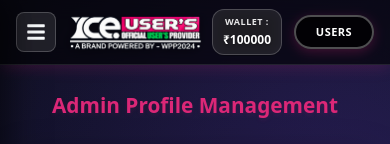
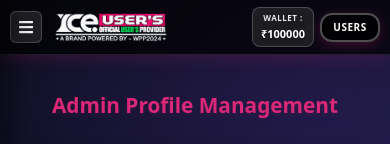
Before and after one commit to rishigaware/iceUsers, a React (Vite) app in the folder frontend/: page /admin/profile in a window 390 px wide. Shown: the top 144 px of the page. Built offline with nearby package versions, Linux system fonts and the light colour scheme; no server answers; sample sign-in values are in the browser's storage.

Commit message:
feat: add CSS modules for HomeHeading and TopNavbar components

```diff
--- a/frontend/src/components/Home/HomeHeading.module.css
+++ b/frontend/src/components/Home/HomeHeading.module.css
@@ -672,11 +672,11 @@ body {
 .buttonlogout {
   background: var(--main-gradient);
   color: var(--text-white);
-  border: 2px solid rgba(255, 255, 255, 0.2);
-  padding: 10px 20px;
-  font-size: 14px;
+  border: 1px solid rgba(255, 255, 255, 0.2);
+  padding: 5px 14px;
+  font-size: 0.78rem;
   font-weight: 600;
-  border-radius: 25px;
+  border-radius: 16px;
   cursor: pointer;
   transition: all 0.3s cubic-bezier(0.4, 0, 0.2, 1);
   position: relative;
@@ -729,6 +729,25 @@ body {
 .buttonlogout:hover {
   background: var(--gradient-red-orange);
   box-shadow: 0 8px 25px rgba(255, 107, 107, 0.4);
+}
+
+@media screen and (max-width: 768px) {
+  .buttonlogin,
+  .buttonlogout {
+    padding: 4px 10px !important;
+    font-size: 0.7rem !important;
+    border-radius: 12px !important;
+    letter-spacing: 0 !important;
+  }
+}
+
+@media screen and (max-width: 480px) {
+  .buttonlogin,
+  .buttonlogout {
+    padding: 3px 8px !important;
+    font-size: 0.65rem !important;
+    border-radius: 10px !important;
+  }
 }
 
 /* Responsive Styles for Medium Screens */
--- a/frontend/src/components/Navbar/TopNavbar.module.css
+++ b/frontend/src/components/Navbar/TopNavbar.module.css
@@ -164,36 +164,45 @@
 
 @media (max-width: 480px) {
   .navbar {
-    padding: 8px 16px;
-    height: 65px;
-    background: rgba(0, 0, 0, 0.6);
+    padding: 6px 10px;
+    height: 55px;
+    background: rgba(0, 0, 0, 0.7);
+  }
+
+  .hamburgerBtn {
+    width: 32px;
+    height: 32px;
+    font-size: 1rem;
+    border-radius: 6px;
   }
 
   .logo {
-    height: 45px; /* Reduced from 55px */
+    height: 38px;
   }
 
   .navLinks {
-    gap: 12px;
+    gap: 6px;
   }
 
   .walletContainer {
-    padding: 5px 10px;
+    padding: 4px 8px;
+    border-radius: 8px;
   }
 
   .walletBalance {
-    font-size: 9px;
-    margin-bottom: 3px;
+    font-size: 8px;
+    margin-bottom: 2px;
   }
 
   .balanceAmount {
-    font-size: 12px;
+    font-size: 11px;
   }
 
   .navButton {
-    padding: 7px 14px;
-    font-size: 11px;
-    min-width: 80px;
+    padding: 5px 10px;
+    font-size: 10px;
+    min-width: 60px;
+    border-radius: 12px;
   }
 }
 
--- a/frontend/src/components/admin/components/Home/HomeHeading.module.css
+++ b/frontend/src/components/admin/components/Home/HomeHeading.module.css
@@ -671,11 +671,11 @@ body {
 .buttonlogout {
   background: var(--main-gradient);
   color: var(--text-white);
-  border: 2px solid rgba(255, 255, 255, 0.2);
-  padding: 10px 20px;
-  font-size: 14px;
+  border: 1px solid rgba(255, 255, 255, 0.2);
+  padding: 5px 14px;
+  font-size: 0.78rem;
   font-weight: 600;
-  border-radius: 25px;
+  border-radius: 16px;
   cursor: pointer;
   transition: all 0.3s cubic-bezier(0.4, 0, 0.2, 1);
   position: relative;
@@ -706,7 +706,8 @@ body {
 /* Hover Effects */
 .buttonlogin:hover,
 .buttonlogout:hover {
-  background: linear-gradient(135deg, #764ba2 0%, #667eea 100%);
+  background: var(--main-gradient);
+  filter: hue-rotate(15deg);
   transform: translateY(-2px);
   box-shadow: 0 8px 25px rgba(102, 126, 234, 0.4);
   border-color: rgba(255, 255, 255, 0.4);
@@ -727,6 +728,25 @@ body {
 .buttonlogout:hover {
   background: var(--gradient-red-orange);
   box-shadow: 0 8px 25px rgba(255, 107, 107, 0.4);
+}
+
+@media screen and (max-width: 768px) {
+  .buttonlogin,
+  .buttonlogout {
+    padding: 4px 10px !important;
+    font-size: 0.7rem !important;
+    border-radius: 12px !important;
+    letter-spacing: 0 !important;
+  }
+}
+
+@media screen and (max-width: 480px) {
+  .buttonlogin,
+  .buttonlogout {
+    padding: 3px 8px !important;
+    font-size: 0.65rem !important;
+    border-radius: 10px !important;
+  }
 }
 
 /* Responsive Styles for Medium Screens */
--- a/frontend/src/components/admin/components/Navbar/TopNavbar.module.css
+++ b/frontend/src/components/admin/components/Navbar/TopNavbar.module.css
@@ -164,36 +164,45 @@
 
 @media (max-width: 480px) {
   .navbar {
-    padding: 8px 16px;
-    height: 65px;
-    background: rgba(0, 0, 0, 0.6);
+    padding: 6px 10px;
+    height: 55px;
+    background: rgba(0, 0, 0, 0.7);
+  }
+
+  .hamburgerBtn {
+    width: 32px;
+    height: 32px;
+    font-size: 1rem;
+    border-radius: 6px;
   }
 
   .logo {
-    height: 45px; /* Reduced from 55px */
+    height: 38px;
   }
 
   .navLinks {
-    gap: 12px;
+    gap: 6px;
   }
 
   .walletContainer {
-    padding: 5px 10px;
+    padding: 4px 8px;
+    border-radius: 8px;
   }
 
   .walletBalance {
-    font-size: 9px;
-    margin-bottom: 3px;
+    font-size: 8px;
+    margin-bottom: 2px;
   }
 
   .balanceAmount {
-    font-size: 12px;
+    font-size: 11px;
   }
 
   .navButton {
-    padding: 7px 14px;
-    font-size: 11px;
-    min-width: 80px;
+    padding: 5px 10px;
+    font-size: 10px;
+    min-width: 60px;
+    border-radius: 12px;
   }
 }
 
```
